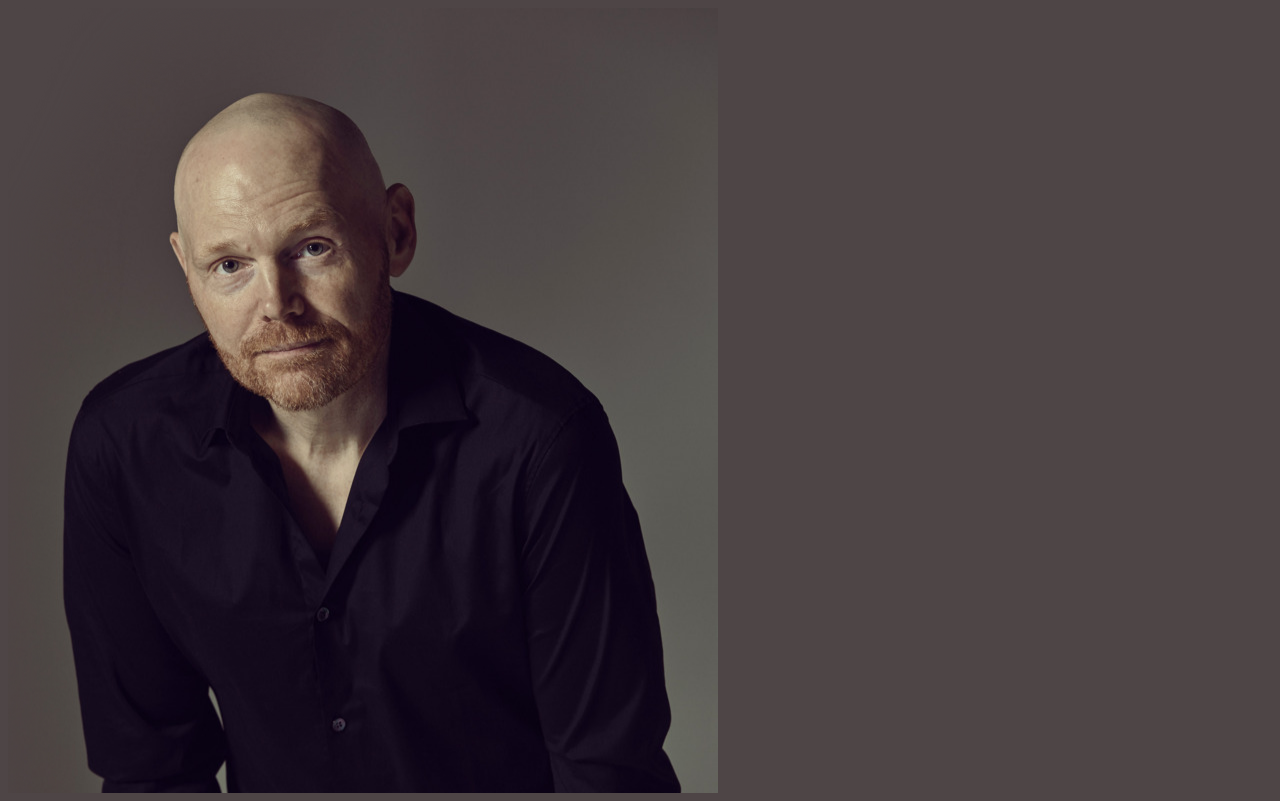
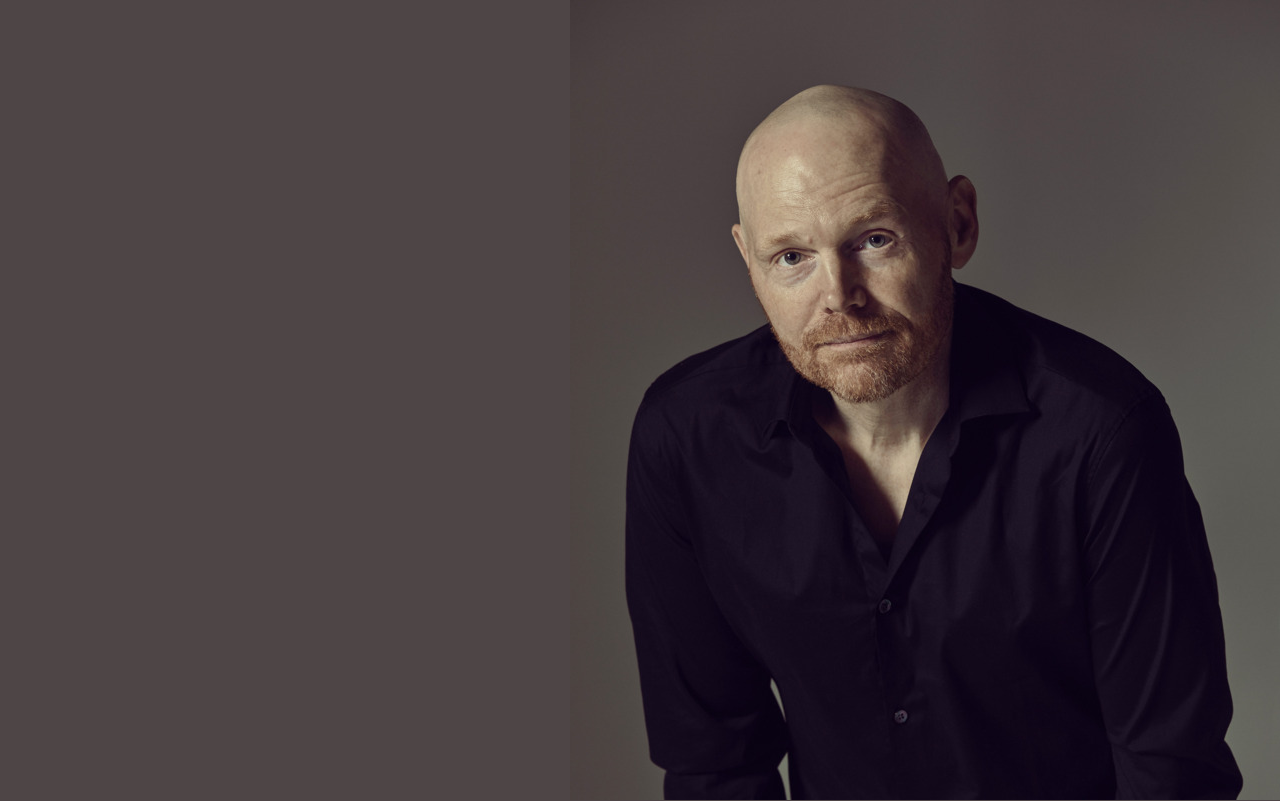
Before and after one commit to kgeno/fcc-projects, a plain HTML site: page tribute/index.html in a window 1280 px wide. Drawn offline with Linux system fonts and the light colour scheme.

Commit message:
changes to bg image

```diff
--- a/tribute/index.html
+++ b/tribute/index.html
@@ -7,7 +7,7 @@
 </head>
 <body>
     <main>
-        <div id="fixed-bg"></div>
+
     </main>
 </body>
 </html>
--- a/tribute/style.css
+++ b/tribute/style.css
@@ -1,12 +1,14 @@
+* {
+    margin: 0;
+    padding: 0;
+}
+
 body {
     background: #4e4546;
 }
 
 main {
-
+    background: url(img/bill-burr.jpg) right top no-repeat fixed;
+    background-size: auto;
+    height: 100vh;
 }
-
-#fixed-bg {
-    background: url(img/bill-burr.png) no-repeat;
-    height: 98.1vh;
-}
```
Also changed, not shown: tribute/img/bill-burr.png (deleted).
